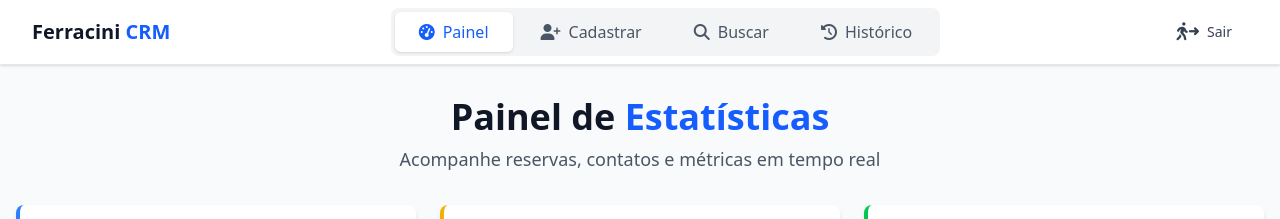
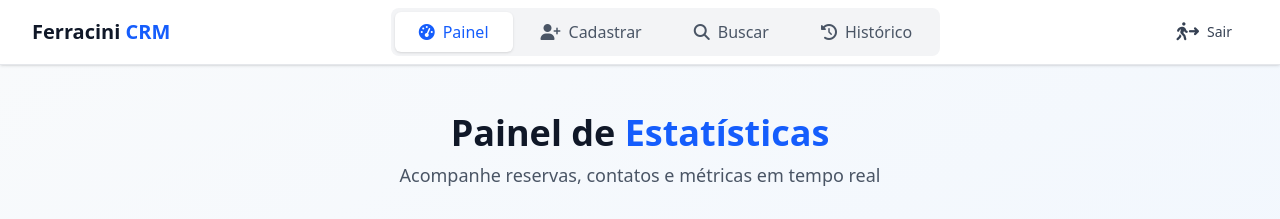
Before and after one commit to adrianolopees/ferracini-crm, a React (Vite) app: page /dashboard in a window 1280 px wide. Shown: the top 219 px of the page. Built offline with nearby package versions, Linux system fonts and the light colour scheme; no server answers; the database is empty; sample sign-in values are in the browser's storage.

Commit message:
refactor: standardize PageHeader usage and layout spacing across pages

```diff
--- a/src/components/ui/PageHeader.tsx
+++ b/src/components/ui/PageHeader.tsx
@@ -1,21 +1,18 @@
-import { ReactNode } from 'react';
-
 interface PageHeaderProps {
-  children: ReactNode;
   title: string;
+  highlight: string;
   subtitle: string;
   color?: string;
-  highlight: string;
 }
 
-export function PageHeader({
+function PageHeader({
   title,
+  highlight,
   subtitle,
   color = 'text-blue-600',
-  highlight,
 }: PageHeaderProps) {
   return (
-    <div className="text-center mb-8 mt-8">
+    <div className="text-center mb-8 mt-4">
       <h1 className="text-3xl sm:text-4xl font-bold text-gray-900 mb-2">
         {title} <span className={color}>{highlight}</span>
       </h1>
@@ -23,3 +20,5 @@ export function PageHeader({
     </div>
   );
 }
+
+export default PageHeader;
--- a/src/components/ui/index.ts
+++ b/src/components/ui/index.ts
@@ -5,3 +5,4 @@ export { default as Modal } from './Modal';
 export { default as Spinner } from './Spinner';
 export { default as Navigation } from './Navigation';
 export { default as DialogModal } from './DialogModal';
+export { default as PageHeader } from './PageHeader';
--- a/src/pages/ContactedCustomers.tsx
+++ b/src/pages/ContactedCustomers.tsx
@@ -9,7 +9,7 @@ import {
 } from 'firebase/firestore';
 import { db } from '@/services/firebase';
 import { ContactedCustomer } from '@/types/customer';
-import { Input, Modal, Navigation } from '@/components/ui';
+import { Input, Modal, Navigation, PageHeader } from '@/components/ui';
 import { formatDistanceToNow } from '@/utils';
 import toast from 'react-hot-toast';
 import { AnimatedContainer, AnimatedListItem } from '@/components/animations';
@@ -117,16 +117,15 @@ function ContactedCustomers() {
   return (
     <div className="h-full flex flex-col overflow-hidden">
       <Navigation />
-      <div className="flex-1 bg-gradient-to-br from-slate-50 to-blue-50 py-8 px-4 overflow-y-auto">
+      <div className="flex-1 overflow-y-auto bg-gradient-to-br from-slate-50 to-blue-50 py-8 px-4 ">
         <div className="max-w-4xl mx-auto">
           {/* Header */}
-          <AnimatedContainer type="slideDown" className="text-center mb-8">
-            <h1 className="text-3xl sm:text-4xl font-bold text-gray-900 mb-2">
-              Histórico de <span className="text-blue-600">Contatos</span>
-            </h1>
-            <p className="text-gray-600 text-base sm:text-lg">
-              {allCustomers.length} cliente(s) contactado(s)
-            </p>
+          <AnimatedContainer type="slideDown">
+            <PageHeader
+              title="Histórico de"
+              highlight="Contatos"
+              subtitle={`${allCustomers.length} cliente(s) contactado(s)`}
+            />
           </AnimatedContainer>
 
           {/* Card de Busca */}
@@ -229,25 +228,33 @@ function ContactedCustomers() {
 
                           <div className="grid grid-cols-2 gap-4 text-base">
                             <div>
-                              <span className="text-gray-500 text-sm">Modelo:</span>
+                              <span className="text-gray-500 text-sm">
+                                Modelo:
+                              </span>
                               <p className="font-semibold text-gray-900">
                                 {customer.modelo}
                               </p>
                             </div>
                             <div>
-                              <span className="text-gray-500 text-sm">Referência:</span>
+                              <span className="text-gray-500 text-sm">
+                                Referência:
+                              </span>
                               <p className="font-semibold text-gray-900">
                                 {customer.referencia}
                               </p>
                             </div>
                             <div>
-                              <span className="text-gray-500 text-sm">Numeração:</span>
+                              <span className="text-gray-500 text-sm">
+                                Numeração:
+                              </span>
                               <p className="font-semibold text-gray-900">
                                 {customer.numeracao}
                               </p>
                             </div>
                             <div>
-                              <span className="text-gray-500 text-sm">Cor:</span>
+                              <span className="text-gray-500 text-sm">
+                                Cor:
+                              </span>
                               <p className="font-semibold text-gray-900">
                                 {customer.cor}
                               </p>
--- a/src/pages/Dashboard.tsx
+++ b/src/pages/Dashboard.tsx
@@ -1,5 +1,5 @@
 import { useState } from 'react';
-import { Navigation } from '@/components/ui';
+import { Navigation, PageHeader } from '@/components/ui';
 import { AnimatedContainer } from '@/components/animations';
 import { useDashboardMetrics } from '@/hooks';
 import { useCustomersList } from '@/hooks';
@@ -129,16 +129,14 @@ function Dashboard() {
   return (
     <div className="h-full flex flex-col overflow-hidden">
       <Navigation />
-
-      <main className="flex-1 overflow-y-auto bg-gray-50">
+      <main className="flex-1 overflow-y-auto bg-gradient-to-br from-slate-50 to-blue-50 py-8 px-4">
         {/* Header */}
-        <AnimatedContainer type="slideDown" className="text-center mb-8 mt-8">
-          <h1 className="text-3xl sm:text-4xl font-bold text-gray-900 mb-2">
-            Painel de <span className="text-blue-600">Estatísticas</span>
-          </h1>
-          <p className="text-gray-600 text-base sm:text-lg">
-            Acompanhe reservas, contatos e métricas em tempo real
-          </p>
+        <AnimatedContainer type="slideDown">
+          <PageHeader
+            title="Painel de"
+            highlight="Estatísticas"
+            subtitle="Acompanhe reservas, contatos e métricas em tempo real"
+          />
         </AnimatedContainer>
 
         <div className="grid grid-cols-1 md:grid-cols-2 lg:grid-cols-3 gap-6 px-4 max-w-7xl mx-auto">
--- a/src/pages/RegisterCustomer.tsx
+++ b/src/pages/RegisterCustomer.tsx
@@ -6,7 +6,14 @@ import { db } from '@/services/firebase';
 import { formSchema, FormData } from '@/schemas/registerSchema';
 import { getFirebaseErrorMessage, maskPhone } from '@/utils';
 import toast from 'react-hot-toast';
-import { Input, Select, Button, Navigation, Spinner } from '@/components/ui';
+import {
+  Input,
+  Select,
+  Button,
+  Navigation,
+  Spinner,
+  PageHeader,
+} from '@/components/ui';
 import { AnimatedContainer } from '@/components/animations';
 
 function RegisterCustomer() {
@@ -63,16 +70,15 @@ function RegisterCustomer() {
   return (
     <div className="h-full flex flex-col overflow-hidden">
       <Navigation />
-      <div className="flex-1 bg-gradient-to-br from-slate-50 to-blue-50 py-8 px-4 overflow-y-auto">
+      <div className="flex-1 overflow-y-auto bg-gradient-to-br from-slate-50 to-blue-50 py-8 px-4 ">
         <div className="max-w-2xl mx-auto">
           {/* Header */}
-          <AnimatedContainer type="slideDown" className="text-center mb-8">
-            <h1 className="text-3xl sm:text-4xl font-bold text-gray-900 mb-2">
-              Reserva de <span className="text-blue-600">Cliente</span>
-            </h1>
-            <p className="text-gray-600 text-lg">
-              Produto fora de estoque? Registre aqui
-            </p>
+          <AnimatedContainer type="slideDown">
+            <PageHeader
+              title="Reservas de"
+              highlight="Clientes"
+              subtitle="Produto fora de estoque? Registre aqui"
+            />
           </AnimatedContainer>
 
           {/* Card do Formulário */}
--- a/src/pages/SearchCustomers.tsx
+++ b/src/pages/SearchCustomers.tsx
@@ -10,7 +10,7 @@ import {
 } from 'firebase/firestore';
 import { db } from '@/services/firebase';
 import { Customer } from '@/types/customer';
-import { Input, Modal, Navigation } from '@/components/ui';
+import { Input, Modal, Navigation, PageHeader } from '@/components/ui';
 import { formatDistanceToNow } from '@/utils';
 import { getCustomerStatus } from '@/utils/customerStatus';
 import toast from 'react-hot-toast';
@@ -127,16 +127,15 @@ function SearchCustomers() {
   return (
     <div className="h-full flex flex-col overflow-hidden">
       <Navigation />
-      <div className="flex-1 bg-gradient-to-br from-slate-50 to-blue-50 py-8 px-4 overflow-y-auto">
+      <div className="flex-1 overflow-y-auto bg-gradient-to-br from-slate-50 to-blue-50 py-8 px-4 ">
         <div className="max-w-4xl mx-auto">
           {/* Header */}
-          <AnimatedContainer type="slideDown" className="text-center mb-8">
-            <h1 className="text-3xl sm:text-4xl font-bold text-gray-900 mb-2">
-              Buscar <span className="text-blue-600">Clientes</span>
-            </h1>
-            <p className="text-gray-600 text-base sm:text-lg">
-              Produto chegou? Encontre quem está esperando
-            </p>
+          <AnimatedContainer type="slideDown">
+            <PageHeader
+              title="Buscar"
+              highlight="Clientes"
+              subtitle="Produto chegou? Encontre quem está esperando"
+            />
           </AnimatedContainer>
 
           {/* Card de Busca */}
```
